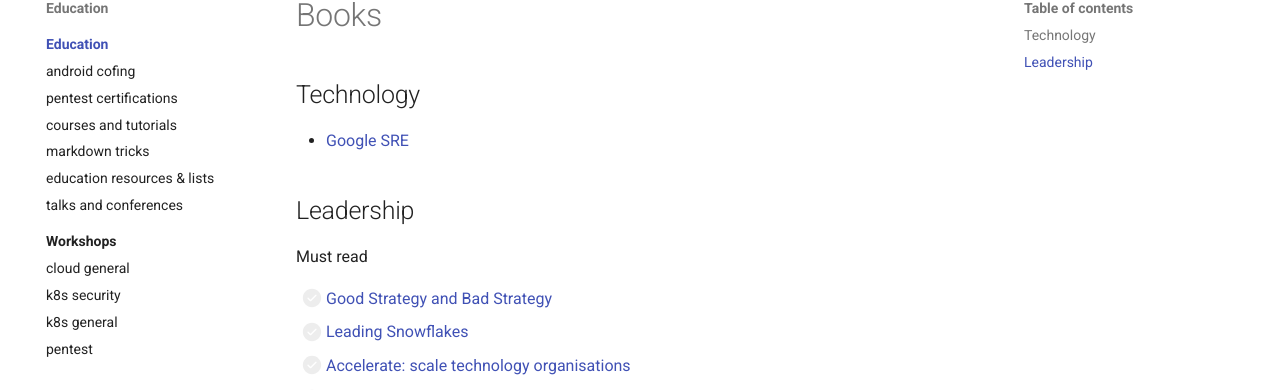
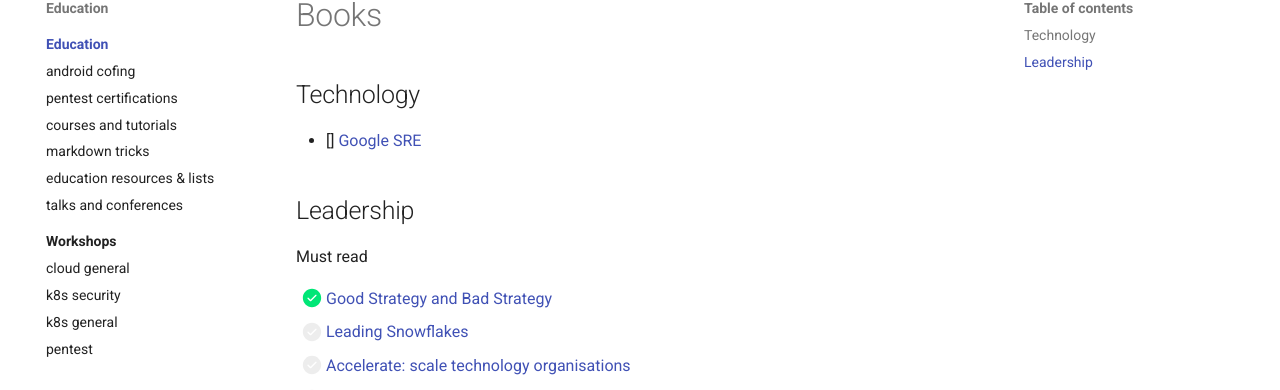
Before and after one commit to ivankatliarchuk/knowledge-base, an MkDocs documentation site: the page built from docs/education/index.md, in a window 1280 px wide. Shown: the part 151-541 px from the top of the page. Built offline with MkDocs 1.6.1 and Material for MkDocs 9.7.7, drawn with Linux system fonts in a browser that asks for light colours; comment, search, counter and statistics services are not loaded.

```diff
--- a/docs/education/index.md
+++ b/docs/education/index.md
@@ -11,13 +11,13 @@ published: true
 
 ## Technology
 
-- [Google SRE](https://landing.google.com/sre/sre-book/toc/)
+- [] [Google SRE](https://landing.google.com/sre/sre-book/toc/)
 
 ## Leadership
 
 Must read
 
-- [ ] [Good Strategy and Bad Strategy][good-bad-strategy]
+- [x] [Good Strategy and Bad Strategy][good-bad-strategy]
 - [ ] [Leading Snowflakes](http://leadingsnowflakes.com/)
 - [ ] [Accelerate: scale technology organisations][accelerate]
 - [ ] [The first 90 days: techonology strategies][accelerate]
```
